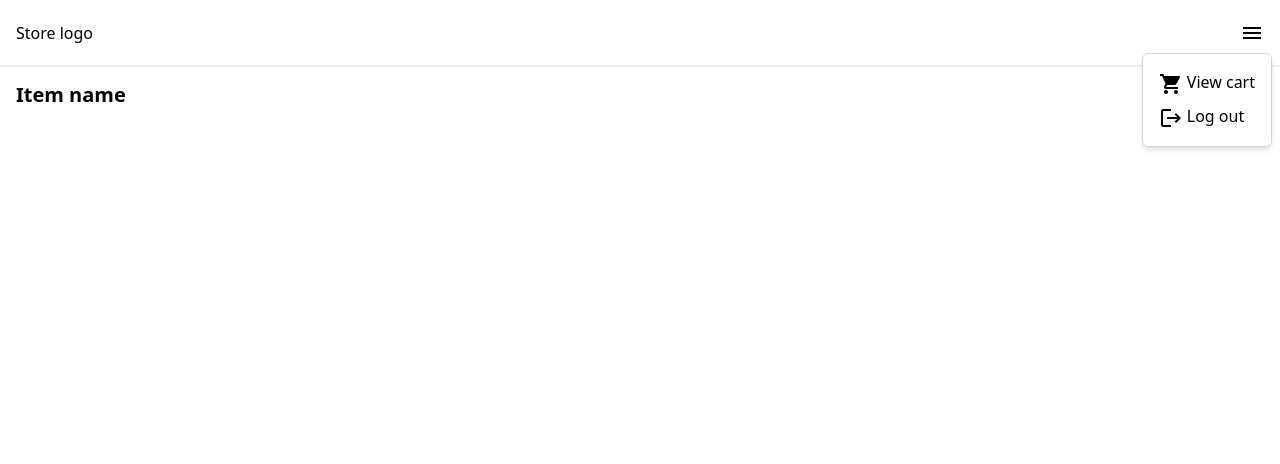
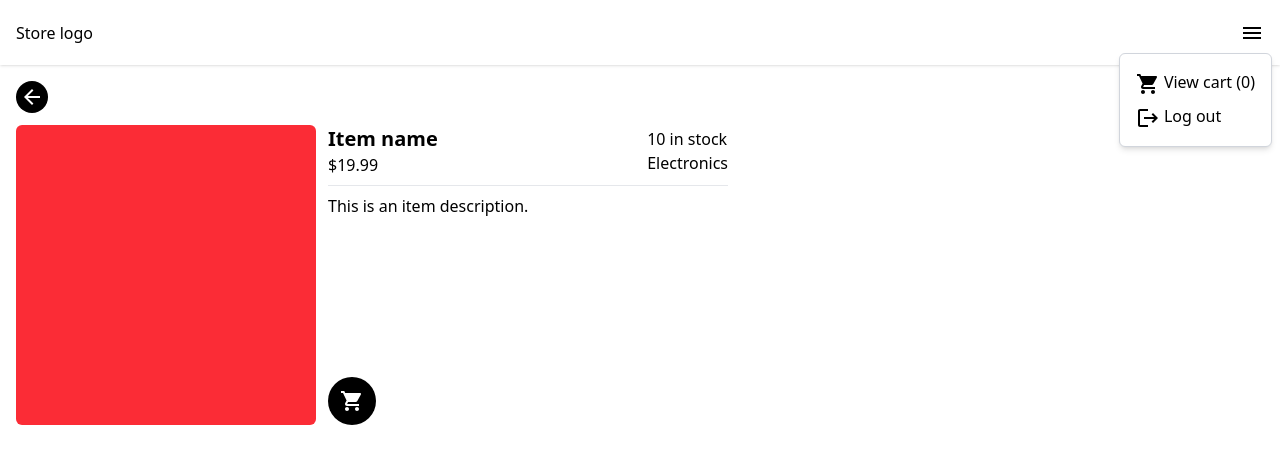
Before and after one commit to Trusun3528/Group5FrontEnd, a React (Vite) app: page /details in a window 1280 px wide. Both pictures are taken after a click on the button 1252 px from the left and 32 px from the top of the page. Shown: the top 464 px of the page. Built offline with nearby package versions, Linux system fonts and the light colour scheme.

Commit message:
Job details progress

```diff
--- a/src/pages/ItemDetailsPage.tsx
+++ b/src/pages/ItemDetailsPage.tsx
@@ -1,13 +1,36 @@
 import Header from "./components/Header";
+import ShoppingCartIcon from '@mui/icons-material/ShoppingCart';
+import ArrowBackIcon from '@mui/icons-material/ArrowBack';
+import { Link } from "react-router-dom";
 
 function ItemDetailsPage() {
   return (
     <div>
       <Header />
-      <div className="m-4 flex gap-2">
-        <h1 className="text-xl font-bold">
-            Item name
-        </h1>
+      <div className="m-4 flex flex-col gap-3">
+        <Link to="/" className="text-white bg-black rounded-full w-[32px] h-[32px] flex items-center justify-center"><ArrowBackIcon/></Link>
+        <div className="flex gap-3">
+            <div className="bg-red-500 w-[300px] h-[300px] rounded-md"></div>
+            <div className="flex flex-col justify-between w-[400px]">
+                <div>
+                    <div className="flex justify-between items-center">
+                        <div>
+                            <h1 className="text-xl font-bold">
+                                Item name
+                            </h1>
+                            <span>$19.99</span>
+                        </div>
+                        <div className="flex flex-col">
+                            <span>10 in stock</span>
+                            <span>Electronics</span>
+                        </div>
+                    </div>
+                    <hr className="text-gray-200 my-2"/>
+                    <p>This is an item description.</p>
+                </div>
+                <Link to="/" className="text-white bg-black rounded-full w-[48px] h-[48px] flex items-center justify-center"><ShoppingCartIcon/></Link>
+            </div>
+        </div>
       </div>
     </div>
   )
--- a/src/pages/components/Header.tsx
+++ b/src/pages/components/Header.tsx
@@ -2,6 +2,7 @@ import { useState } from "react";
 import ShoppingCartIcon from '@mui/icons-material/ShoppingCart';
 import LogoutIcon from '@mui/icons-material/Logout';
 import MenuIcon from '@mui/icons-material/Menu';
+import { Link } from "react-router-dom";
 
 function Header() {
     const [dropdown, setDropdown] = useState(false);
@@ -17,8 +18,8 @@ function Header() {
                 {dropdown && (
                     <div className="m-2 p-4 gap-2 flex flex-col bg-white origin-top-right absolute
                         right-0 rounded-md shadow-md border border-gray-300" role="menu">
-                        <a href="/"><ShoppingCartIcon/> View cart</a>
-                        <a href="/"><LogoutIcon/> Log out</a>
+                        <Link to="/"><ShoppingCartIcon/> View cart (0)</Link>
+                        <Link to="/"><LogoutIcon/> Log out</Link>
                     </div>
                 )}
             </div>
@@ -36,7 +37,7 @@ function Header() {
     return (
         <header className="w-full h-[65px] shadow items-center flex justify-between p-4">
             <div>
-                <a href="/">Store logo</a>
+                <Link to="/">Store logo</Link>
             </div>
             {headerRight}
         </header>
--- a/src/pages/components/StoreItem.tsx
+++ b/src/pages/components/StoreItem.tsx
@@ -1,9 +1,11 @@
+import { Link } from "react-router-dom";
+
 function StoreItem() {
     return (
         <div className="p-2 border border-gray-200 rounded-md">
-            <a href="/details">
+            <Link to="/details">
                 <div className="bg-red-500 w-[150px] h-[150px] rounded-md"></div>
-            </a>
+            </Link>
             <div className="p-2">
                 <h1 className="font-bold">Item name</h1>
                 <span>$19.99</span>
```
